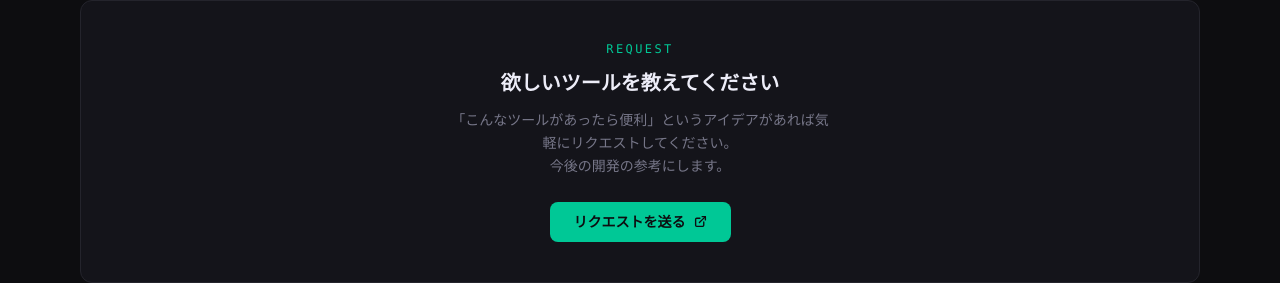
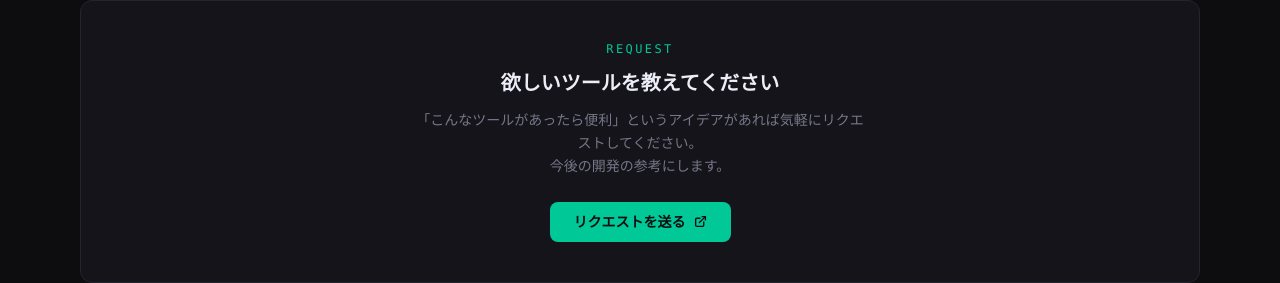
Before and after one commit to kanazaoki/devtools-hub, a Next.js app: page / in a window 1280 px wide. Shown: the part 1072-1355 px from the top of the page. Built offline with nearby package versions, Linux system fonts and the light colour scheme.

Commit message:
Fix request box text wrapping by widening max-w
Co-Authored-By: Claude Sonnet 4.6 <noreply@anthropic.com>

```diff
--- a/src/app/page.tsx
+++ b/src/app/page.tsx
@@ -66,7 +66,7 @@ export default function Home() {
       <section className="mt-12 rounded-xl border border-border bg-surface px-8 py-10 text-center">
         <p className="font-mono text-xs uppercase tracking-[0.2em] text-teal mb-3">Request</p>
         <h2 className="text-xl font-bold text-bright">欲しいツールを教えてください</h2>
-        <p className="mt-3 mx-auto max-w-sm text-sm leading-relaxed text-dim">
+        <p className="mt-3 mx-auto max-w-md text-sm leading-relaxed text-dim">
           「こんなツールがあったら便利」というアイデアがあれば気軽にリクエストしてください。<br />
           今後の開発の参考にします。
         </p>
```
